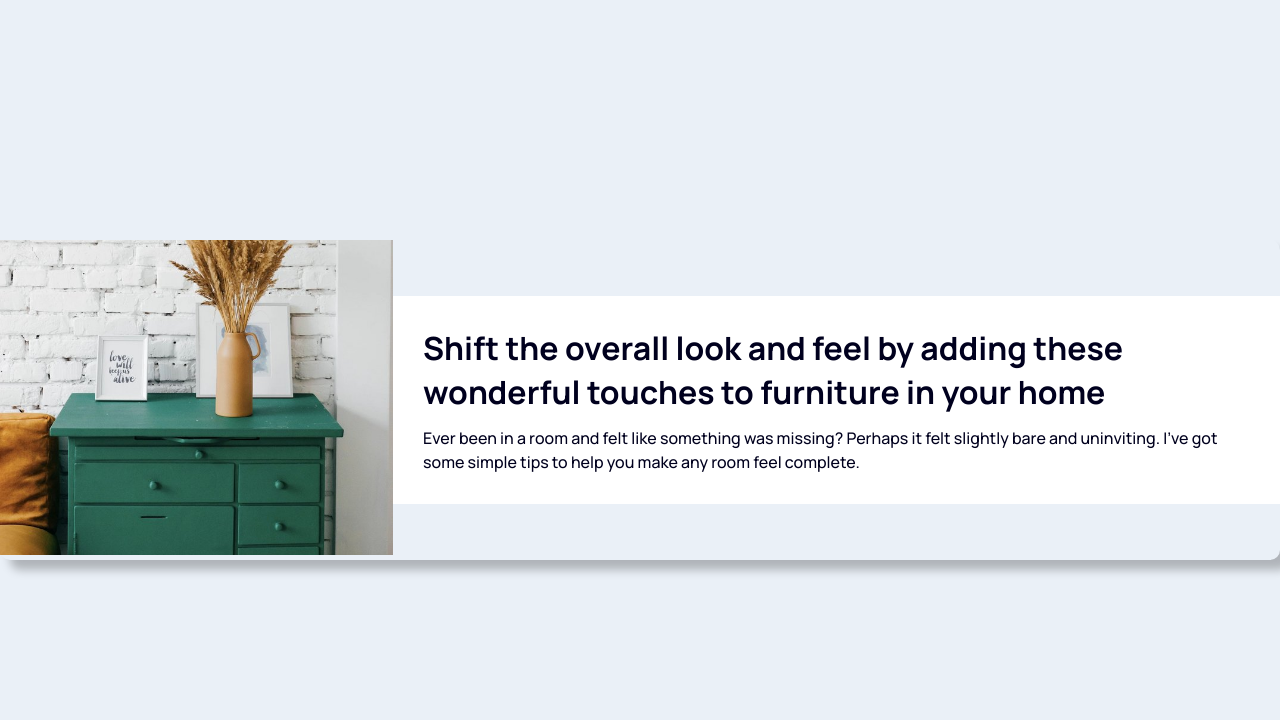
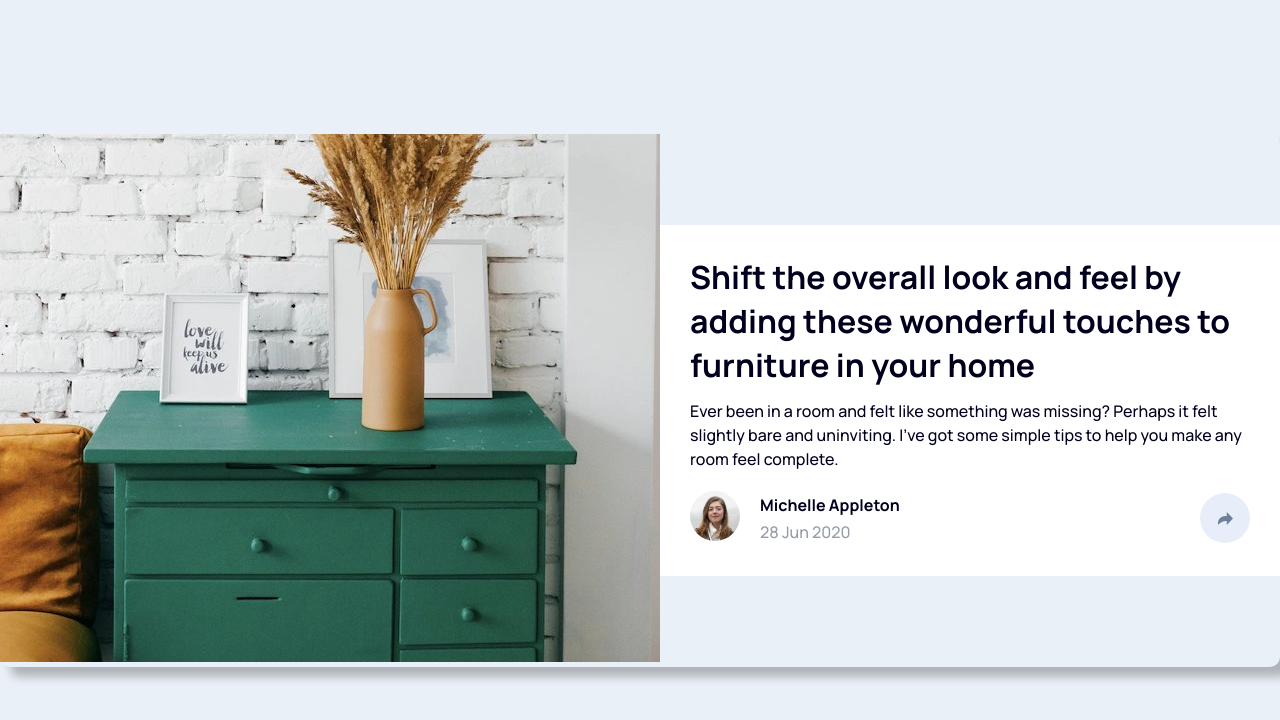
Before and after one commit to sparklaunch/07.ArticlePreview, a Svelte app in the folder article-preview/: page / in a window 1280 px wide. Shown: the top 720 px of the page. Built offline with nearby package versions, Linux system fonts and the light colour scheme.

Commit message:
Add the right section

```diff
--- a/article-preview/src/components/Left.svelte
+++ b/article-preview/src/components/Left.svelte
@@ -4,6 +4,5 @@
 
 <style>
     #left > img {
-        width: 100%;
     }
 </style>
--- a/article-preview/src/components/Profile.svelte
+++ b/article-preview/src/components/Profile.svelte
@@ -1 +1,47 @@
-<div id="profile" />
+<div id="profile">
+    <div id="profile-photo">
+        <img src="/assets/avatar-michelle.jpg" alt="Avatar" />
+    </div>
+    <div id="profile-name">
+        <p>Michelle Appleton</p>
+        <p>28 Jun 2020</p>
+    </div>
+    <div id="profile-share">
+        <img src="/assets/icon-share.svg" alt="Share Icon" />
+    </div>
+</div>
+
+<style>
+    #profile {
+        display: flex;
+        align-items: center;
+    }
+    #profile-photo {
+        margin-right: 20px;
+    }
+    #profile-photo > img {
+        width: 50px;
+        border-radius: 50%;
+    }
+    #profile-name {
+        flex-grow: 1;
+    }
+    #profile-name > p:first-child {
+        font-weight: 700;
+        color: rgb(0, 0, 30);
+        margin-bottom: 5px;
+    }
+    #profile-name > p:last-child {
+        color: rgb(148, 157, 168);
+    }
+    #profile-share {
+        margin-left: 20px;
+        width: 50px;
+        height: 50px;
+        background-color: rgb(232, 238, 249);
+        border-radius: 50%;
+        display: flex;
+        justify-content: center;
+        align-items: center;
+    }
+</style>
--- a/article-preview/src/components/Texts.svelte
+++ b/article-preview/src/components/Texts.svelte
@@ -11,6 +11,9 @@
 </div>
 
 <style>
+    #texts {
+        margin-bottom: 20px;
+    }
     #texts > h1 {
         color: rgb(0, 0, 30);
         margin-bottom: 12px;
```
